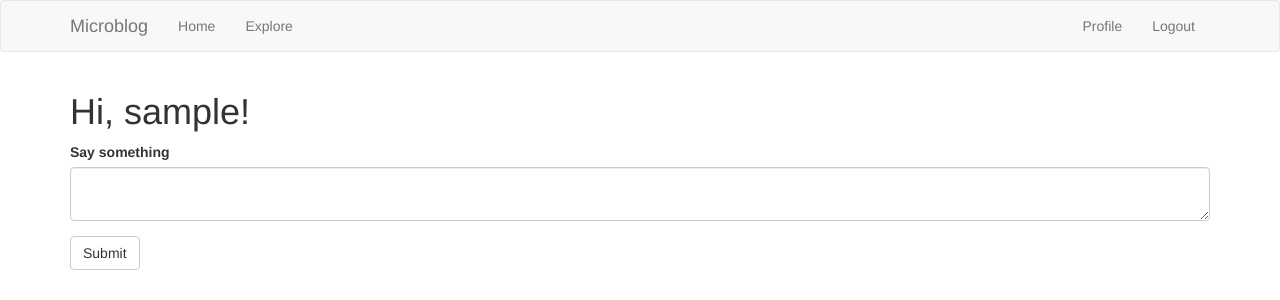
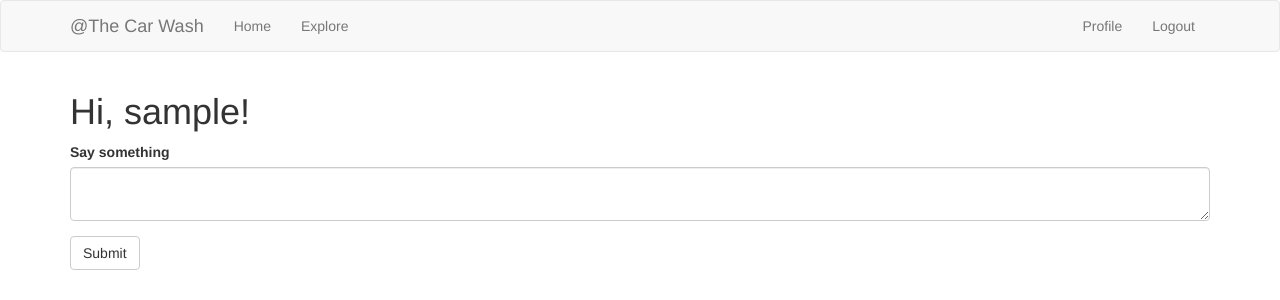
Before and after one commit to bdclauser/python-microblog, a Flask app: page / in a window 1280 px wide. Shown: the top 300 px of the page. Run offline with Flask 2, Linux system fonts and the light colour scheme; the visitor is signed in with stand-in values (Sample User, id 1); data comes from the database, SQL or seed files in the repository; data that the repository does not hold is empty; some libraries are stand-ins or nearby versions.

Commit message:
refactor a couple of changes

```diff
--- a/app/templates/base.html
+++ b/app/templates/base.html
@@ -15,7 +15,7 @@
                 <span class="icon-bar"></span>
                 <span class="icon-bar"></span>
             </button>
-            <a class="navbar-brand" href="{{ url_for('index') }}">Microblog</a>
+            <a class="navbar-brand" href="{{ url_for('index') }}">@The Car Wash</a>
         </div>
         <div class="collapse navbar-collapse" id="bs-example-navbar-collapse-1">
             <ul class="nav navbar-nav">
```
